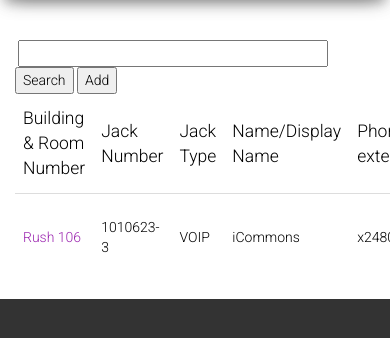
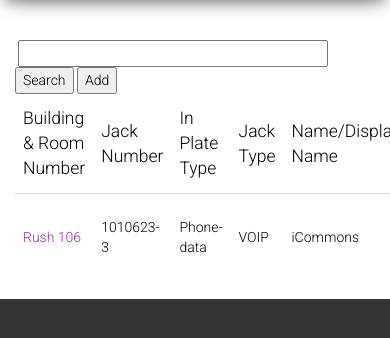
Before and after one commit to dcl67/Loanshark2, a Django app: page /jack/ in a window 390 px wide; the page is wider, and only the part inside the window is pictured. Shown: the part 70-408 px from the top of that part. Run offline with Django 3.2, Linux system fonts and the light colour scheme; data comes from the database, SQL or seed files in the repository; both versions use the stored data as it was after the commit; parts of the project's set-up code (start-up, migrations or seed data) failed here and were passed over; some libraries are stand-ins or nearby versions.

Commit message:
Added plate-type field Added plate-type field for shared phone-data and quad-data plates

```diff
--- a/jack/admin.py
+++ b/jack/admin.py
@@ -12,3 +12,4 @@ class JackInfoAdmin(admin.ModelAdmin):
 admin.site.register(JackInfo, JackInfoAdmin)
 admin.site.register(BuildingName)
 admin.site.register(JackType)
+admin.site.register(InPlateType)
--- a/jack/models.py
+++ b/jack/models.py
@@ -3,10 +3,6 @@ from django.db import models
 from django.forms import ModelForm
 
 # Create your models here.
-
-BUILDING_CHOICES = (
-    ('Rush', 'UCross', 'Science Center'),
-)
 
 class BuildingName(models.Model):
     name = models.CharField(max_length=50, blank=True)
@@ -20,17 +16,23 @@ class JackType(models.Model):
     def __str__(self):
         return self.name
 
+class InPlateType(models.Model):
+    name = models.CharField(max_length=25, blank=True)
+
+    def __str__(self):
+        return self.name
+
 class JackInfo(models.Model):
     building_name = models.ForeignKey('BuildingName', related_name='building_name')
     room_number = models.CharField(max_length=10, blank=False)
     port_number = models.CharField(max_length=50, blank=False)
+    in_plate_type = models.ForeignKey('InPlateType', related_name='in_plate_type')
     type = models.ForeignKey('JackType', related_name='type')
     display_name = models.CharField(max_length=50, blank=True)
     phone_extension = models.CharField(max_length=10, blank=True)
 
-    def __unicode(self):
-        return self.roomnumber
-
+    def get_model_fields(model):
+        return model._meta.fields
 # class JackForm(ModelForm):
 # 	class Meta:
 # 		model = JackInfo
--- a/jack/templates/jack/index.html
+++ b/jack/templates/jack/index.html
@@ -28,6 +28,7 @@
         <tr>
             <th>Building & Room Number</th>
             <th>Jack Number</th>
+            <th>In Plate Type</th>
             <th>Jack Type</th> {% comment %} Or display name {% endcomment %}
             <th>Name/Display Name</th>
             <th>Phone extension</th>
@@ -42,6 +43,9 @@
                 </td>
                 <td>
                     {{ p.port_number }}
+                </td>
+                <td>
+                    {{ p.in_plate_type }}
                 </td>
                 <td>
                     {{ p.type }}
--- a/jack/urls.py
+++ b/jack/urls.py
@@ -1,6 +1,6 @@
 from django.conf.urls import url, include
 
-from .views import AddJack, DeleteJack, EditJackInfo, index #ExportCSV
+from .views import AddJack, DeleteJack, EditJackInfo, index#, ExportCSV
 
 urlpatterns = (
     # url(r'^$', landing_page, name='') home page?
@@ -9,5 +9,5 @@ urlpatterns = (
     url(r'^update/(?P<pk>[0-9]+)/$', EditJackInfo, name='editjack'),
     url(r'^search/', include('haystack.urls')),
     url(r'^delete/(?P<id>[0-9]+)/$', DeleteJack, name='deletejack'),
-    # url(r'^export/', ExportCSV, name='export'),
+    #url(r'^export/', ExportCSV, name='export'),
 )
--- a/jack/views.py
+++ b/jack/views.py
@@ -28,8 +28,9 @@ def EditJackInfo(request, pk):
         building_name = form.cleaned_data['building_name']
         room_number = form.cleaned_data['room_number']
         port_number = form.cleaned_data['port_number']
+        in_plate_type = form.cleaned_data['in_plate_type']
         type = form.cleaned_data['type']
-        caller_id = form.cleaned_data['caller_id']
+        display_name = form.cleaned_data['display_name']
         phone_extension = form.cleaned_data['phone_extension']
         form.save()
         return HttpResponseRedirect(reverse('jack'))
@@ -41,8 +42,9 @@ def AddJack(request):
         building_name = form.cleaned_data['building_name']
         room_number = form.cleaned_data['room_number']
         port_number = form.cleaned_data['port_number']
+        in_plate_type = form.cleaned_data['in_plate_type']
         type = form.cleaned_data['type']
-        caller_id = form.cleaned_data['caller_id']
+        display_name = form.cleaned_data['display_name']
         phone_extension = form.cleaned_data['phone_extension']
         form.save()
         return HttpResponseRedirect(reverse('jack'))
@@ -58,14 +60,16 @@ def DeleteConf(request):
 def ExportCSV(request):
     response = HttpResponse(content_type='text/csv')
     response['Jack_Info'] = 'attachment; filename="jacklist.csv"'
+    model = []
+    model = JackInfo.objects.all()
     writer = csv.writer(response)
     headers = []
 
     for field in JackInfo.objects.all():
-        headers.append(field.name)
+        headers.append(field)
     writer.writerow(headers)
 
-    for obj in qs:
+    for obj in model:
         row = []
         for field in headers:
             val = getattr(obj, field)
```
Also changed, not shown: db.sqlite3, jack/migrations/0001_squashed_0014_auto_20161102_1451.py (added), jack/migrations/0014_auto_20161102_1451.py (added), jack/migrations/0015_remove_jackinfo_in_plate_type.py (added), jack/migrations/0016_jackinfo_in_plate_type.py (added), jack/migrations/0017_remove_jackinfo_in_plate_type.py (added), jack/migrations/0018_jackinfo_in_plate_type.py (added), jack/migrations/0019_auto_20161102_1523.py (added).
